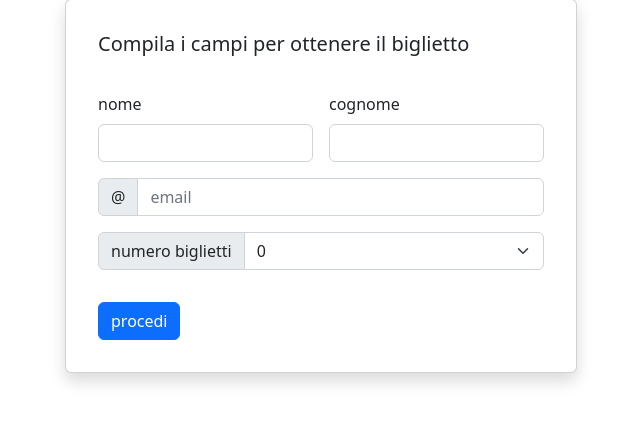
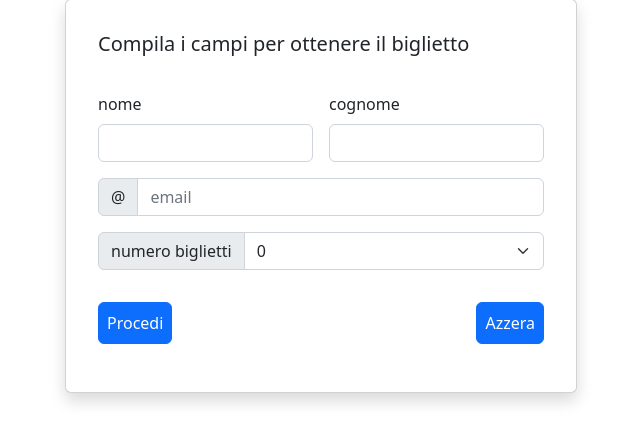
Before and after one commit to tonyRitrovato/Django-Web-site, a Django app: page /index/form in a window 1280 px wide. Shown: the part 121-564 px from the top of the page, without its empty margins (319-959 px from the left). Run offline with Django 4.2, Linux system fonts and the light colour scheme.

Commit message:
button added

```diff
--- a/index/templates/index/form.html
+++ b/index/templates/index/form.html
@@ -21,7 +21,7 @@
  <div class="card responsive shadow p-3 mb-5 bg-body rounded" >
   <div class="card-body">
     <h5 class="card-title">Compila i campi per ottenere il biglietto</h5>
-     <form class="row g-3" style="margin-top: 20px;" method="POST">
+     <form id="myForm" class="row g-3" style="margin-top: 20px;" method="POST">
       {% csrf_token %}
        <div class="col-md-6">
         <label class="form-label">nome</label>
@@ -39,13 +39,16 @@
         <label class="input-group-text" for="inputGroupSelect01">numero biglietti</label>
         {{form.numeroBiglietti}}
       </div>
-      <div class="col-12">
-        <button type="submit" class="btn btn-primary" id="liveToastBtn">procedi</button>
-      </div>
+      <div class="d-flex mb-3">
+        <button type="submit" class="btn btn-primary p-2" id="submit">Procedi</button>
+        <button onclick="reset()" type="button" class="btn btn-primary ms-auto p-2">Azzera</button>
     </form>
   </div>
 </div>
 <script>
+ function reset() {
+   document.getElementById("myForm").reset();
+ }
 </script>
 
 {% endblock %}
```
Also changed, not shown: db.sqlite3.
